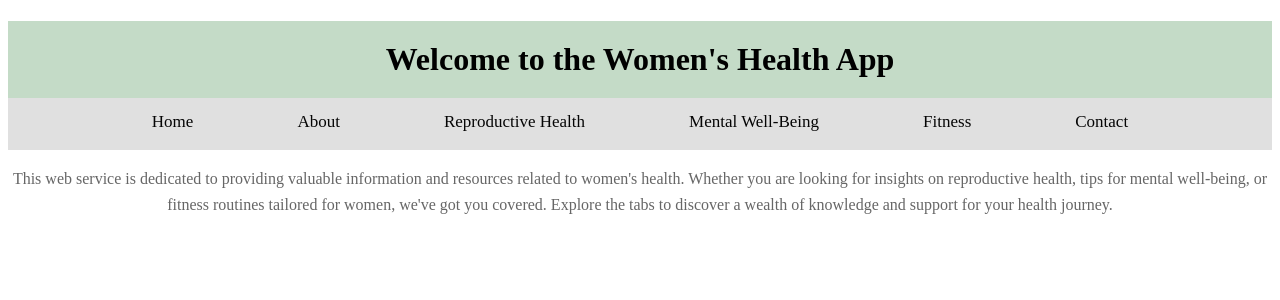
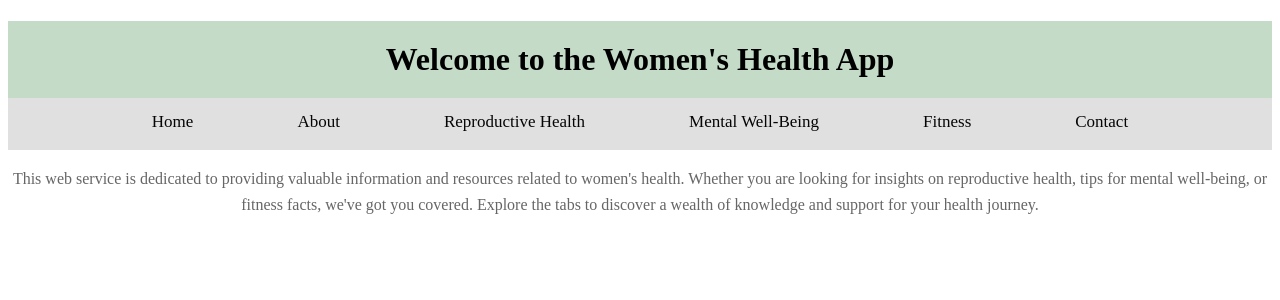
Before and after one commit to Alyssasorensen/flask_e2e_project, a Flask app: page / in a window 1280 px wide. Shown: the top 300 px of the page. Run offline with Flask 3, Linux system fonts and the light colour scheme.

Commit message:
updated files

```diff
--- a/app/templates/base.html
+++ b/app/templates/base.html
@@ -22,7 +22,7 @@
     </nav>
 
     {% if request.path == '/' %}
-        <p>This web service is dedicated to providing valuable information and resources related to women's health. Whether you are looking for insights on reproductive health, tips for mental well-being, or fitness routines tailored for women, we've got you covered. Explore the tabs to discover a wealth of knowledge and support for your health journey.</p>
+        <p>This web service is dedicated to providing valuable information and resources related to women's health. Whether you are looking for insights on reproductive health, tips for mental well-being, or fitness facts, we've got you covered. Explore the tabs to discover a wealth of knowledge and support for your health journey.</p>
     {% endif %}
 
     {% block content %}{% endblock %}
```
